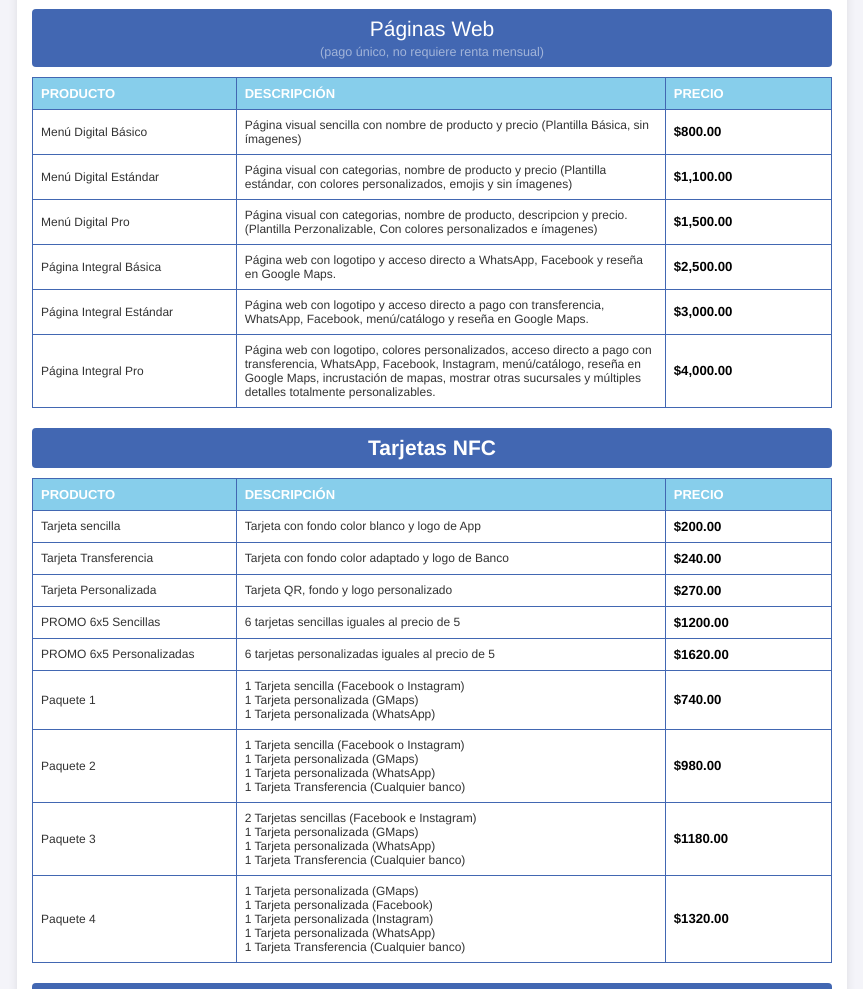
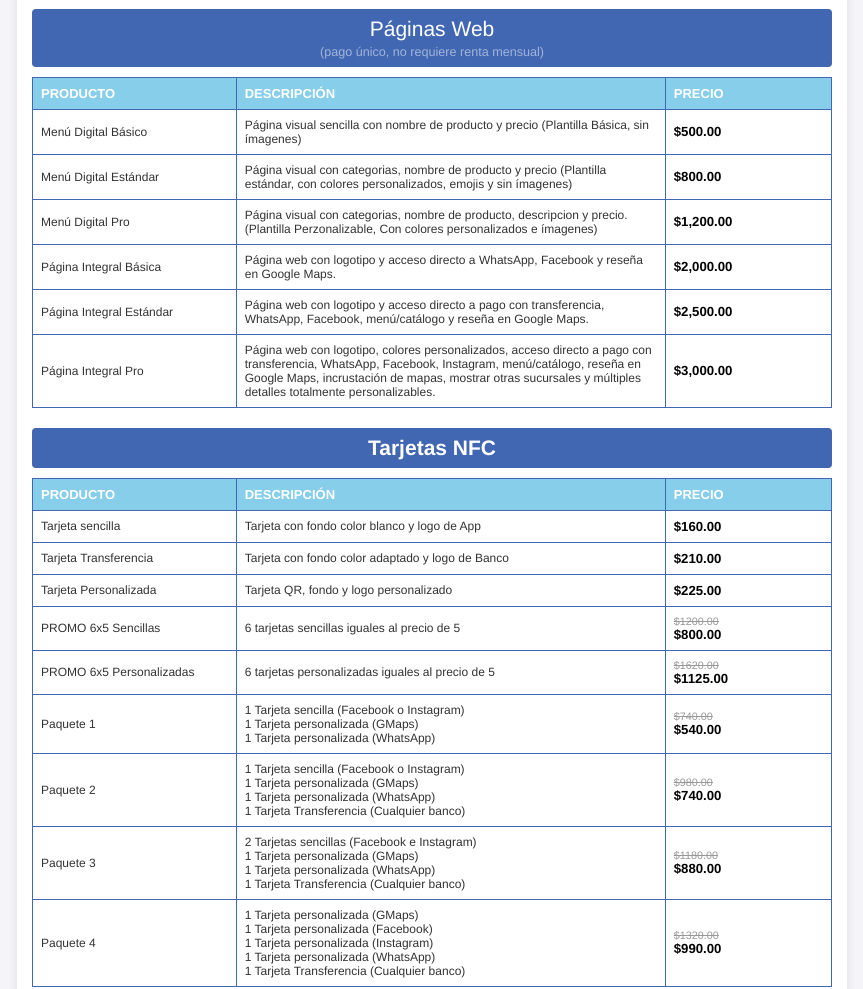
Before and after one commit to VelezServicios/VelezSmartLink, a plain HTML site: page Servicios.html in a window 1280 px wide. Shown: the part 340-1329 px from the top of the page, without its empty margins (208-1071 px from the left). Drawn offline with Linux system fonts and the light colour scheme.

Commit message:
Update Servicios.html

```diff
--- a/Servicios.html
+++ b/Servicios.html
@@ -79,16 +79,16 @@
         th:nth-child(3), td:nth-child(3) {
             width: 20%;
         }
-        /* Precio original ahora se muestra como precio vigente */
         .price-old {
+            text-decoration: line-through;
+            color: #999;
+            font-size: 0.9em;
+            display: block;
+        }
+        .price-new {
             font-weight: bold;
             color: #000;
             font-size: 1.1em;
-            display: block;
-        }
-        /* Precio de oferta oculto temporalmente */
-        .price-new {
-            display: none;
         }
         .footer-note {
             text-align: center;
@@ -126,7 +126,6 @@
                 <td>Menú Digital Básico</td>
                 <td>Página visual sencilla con nombre de producto y precio (Plantilla Básica, sin ímagenes)</td>
                 <td>
-                    <span class="price-old">$800.00</span>
                     <span class="price-new">$500.00</span>
                 </td>
             </tr>
@@ -134,7 +133,6 @@
                 <td>Menú Digital Estándar</td>
                 <td>Página visual con categorias, nombre de producto y precio (Plantilla estándar, con colores personalizados, emojis y sin ímagenes)</td>
                 <td>
-                    <span class="price-old">$1,100.00</span>
                     <span class="price-new">$800.00</span>
                 </td>
             </tr>
@@ -142,7 +140,6 @@
                 <td>Menú Digital Pro</td>
                 <td>Página visual con categorias, nombre de producto, descripcion y precio. (Plantilla Perzonalizable, Con colores personalizados e ímagenes)</td>
                 <td>
-                    <span class="price-old">$1,500.00</span>
                     <span class="price-new">$1,200.00</span>
                 </td>
             </tr>
@@ -150,7 +147,6 @@
                 <td>Página Integral Básica</td>
                 <td>Página web con logotipo y acceso directo a WhatsApp, Facebook y reseña en Google Maps.</td>
                 <td>
-                    <span class="price-old">$2,500.00</span>
                     <span class="price-new">$2,000.00</span>
                 </td>
             </tr>
@@ -158,7 +154,6 @@
                 <td>Página Integral Estándar</td>
                 <td>Página web con logotipo y acceso directo a pago con transferencia, WhatsApp, Facebook, menú/catálogo y reseña en Google Maps.</td>
                 <td>
-                    <span class="price-old">$3,000.00</span>
                     <span class="price-new">$2,500.00</span>
                 </td>
             </tr>
@@ -166,7 +161,6 @@
                 <td>Página Integral Pro</td>
                 <td>Página web con logotipo, colores personalizados, acceso directo a pago con transferencia, WhatsApp, Facebook, Instagram, menú/catálogo, reseña en Google Maps, incrustación de mapas, mostrar otras sucursales y múltiples detalles totalmente personalizables.</td>
                 <td>
-                    <span class="price-old">$4,000.00</span>
                     <span class="price-new">$3,000.00</span>
                 </td>
             </tr>
@@ -188,7 +182,6 @@
                 <td>Tarjeta sencilla</td>
                 <td>Tarjeta con fondo color blanco y logo de App</td>
                 <td>
-                    <span class="price-old">$200.00</span>
                     <span class="price-new">$160.00</span>
                 </td>
             </tr>
@@ -196,7 +189,6 @@
                 <td>Tarjeta Transferencia</td>
                 <td>Tarjeta con fondo color adaptado y logo de Banco</td>
                 <td>
-                    <span class="price-old">$240.00</span>
                     <span class="price-new">$210.00</span>
                 </td>
             </tr>
@@ -204,7 +196,6 @@
                 <td>Tarjeta Personalizada</td>
                 <td>Tarjeta QR, fondo y logo personalizado</td>
                 <td>
-                    <span class="price-old">$270.00</span>
                     <span class="price-new">$225.00</span>
                 </td>
             </tr>
@@ -294,7 +285,6 @@
                 <td>Exhibidor sencillo</td>
                 <td>Exhibidor con fondo color blanco y logo de App</td>
                 <td>
-                    <span class="price-old">$300.00</span>
                     <span class="price-new">$250.00</span>
                 </td>
             </tr>
@@ -302,7 +292,6 @@
                 <td>Exhibidor Personalizado</td>
                 <td>Exhibidor con QR, fondo y logo personalizado</td>
                 <td>
-                    <span class="price-old">$400.00</span>
                     <span class="price-new">$300.00</span>
                 </td>
             </tr>
@@ -366,7 +355,7 @@
 
     <div class="footer-note">
         RECUERDE AGENDAR SU CITA, PARA RECIBIR UN DESCUENTO ADICIONAL. SI YA LE REALIZAMOS PRESUPUESTO Y NUESTRAS TARIFAS SUBEN LE RESPETAMOS PRECIO.<br>
-        Vigencia 31/12/2026.
+        Vigencia 11/11/2026.
     </div>
 </div>
 
```
